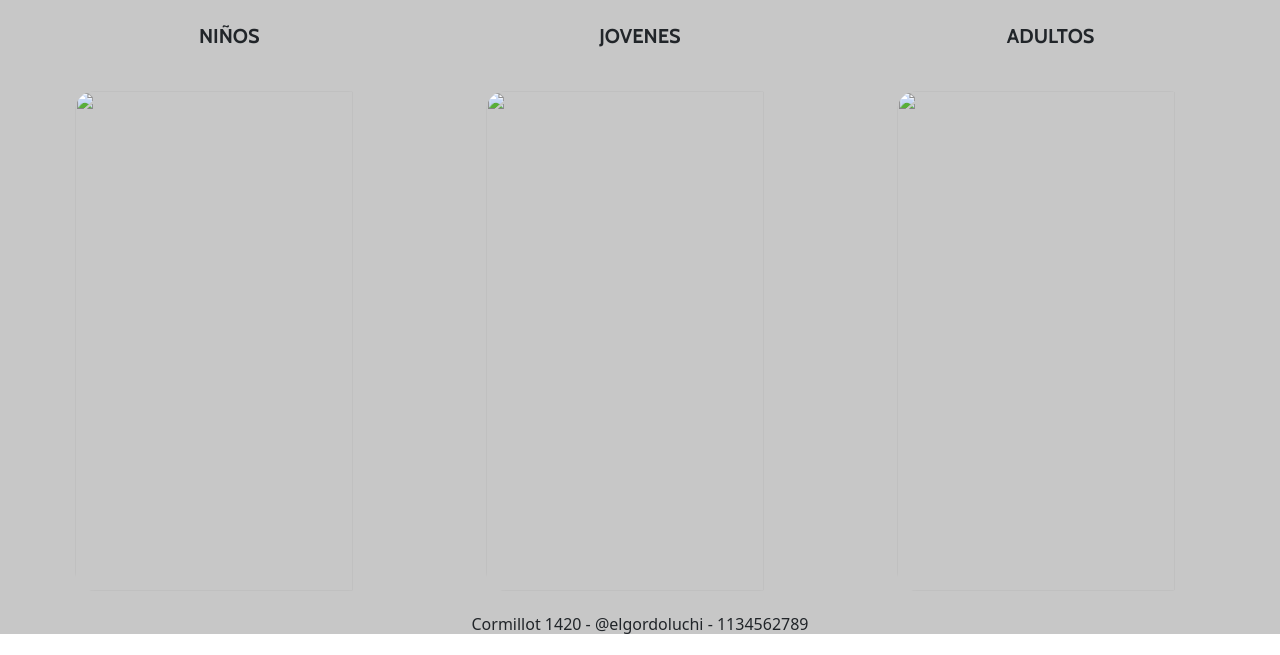
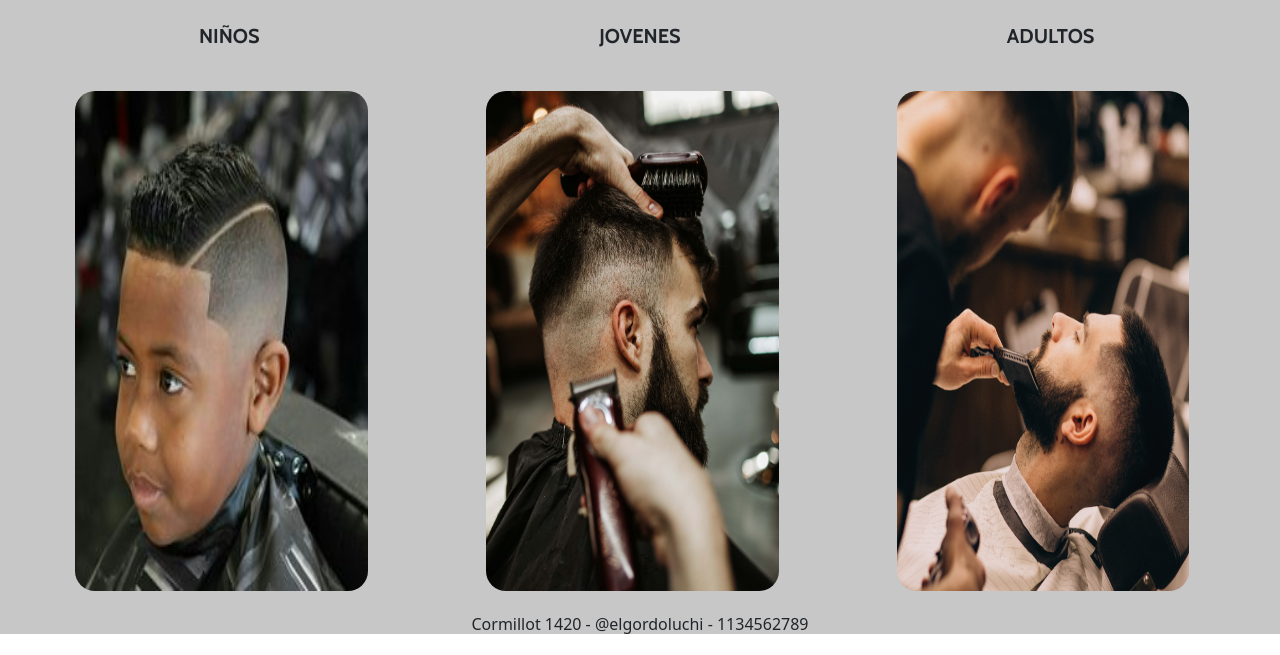
Before and after one commit to FG-Castro/barberialuciano, a plain HTML site: page index.html in a window 1280 px wide. Shown: the part 145-800 px from the top of the page. Drawn offline with nearby package versions, Linux system fonts and the light colour scheme; a web font is replaced by a local one.

Commit message:
modificado

```diff
--- a/index.html
+++ b/index.html
@@ -10,7 +10,7 @@
       integrity="sha384-Zenh87qX5JnK2Jl0vWa8Ck2rdkQ2Bzep5IDxbcnCeuOxjzrPF/et3URy9Bv1WTRi"
       crossorigin="anonymous"
     />
-    <link rel="stylesheet" href="../stylo.css" />
+    <link rel="stylesheet" href="./stylo.css" />
     <title>Barberia Luciano</title>
   </head>
   <nav class="navbar navbar-expand-lg navbar-dark bg-dark">
@@ -64,21 +64,25 @@
           <br />
           <img
             class="fotos"
-            src="./d8a87b95eaa07f87d4145635cc4571b2--boy-hairstyles-boy-haircuts.jpg"
+            src="./imagenes/d8a87b95eaa07f87d4145635cc4571b2--boy-hairstyles-boy-haircuts.jpg"
             alt=""
           />
         </div>
         <div class="jovenes col-md-3">
           <p class="subtit">JOVENES</p>
           <br />
-          <img class="fotos" src="./estudiar-barbería@0.5x.jpg" alt="" />
+          <img
+            class="fotos"
+            src="./imagenes/estudiar-barbería@0.5x.jpg"
+            alt=""
+          />
         </div>
         <div class="adultos col-md-3">
           <p class="subtit">ADULTOS</p>
           <br />
           <img
             class="fotos"
-            src="./Los-mejores-papeles-de-cuello-para-tu-barbería-.jpg"
+            src="./imagenes/Los-mejores-papeles-de-cuello-para-tu-barbería-.jpg"
             alt=""
           />
         </div>
```
Also changed, not shown: imagenes/Los-mejores-papeles-de-cuello-para-tu-barbería-.jpg (renamed from index/Los-mejores-papeles-de-cuello-para-tu-barbería-.jpg), imagenes/d8a87b95eaa07f87d4145635cc4571b2--boy-hairstyles-boy-haircuts.jpg (renamed from index/d8a87b95eaa07f87d4145635cc4571b2--boy-hairstyles-boy-haircuts.jpg), imagenes/estudiar-barbería@0.5x.jpg (renamed from index/estudiar-barbería@0.5x.jpg).
